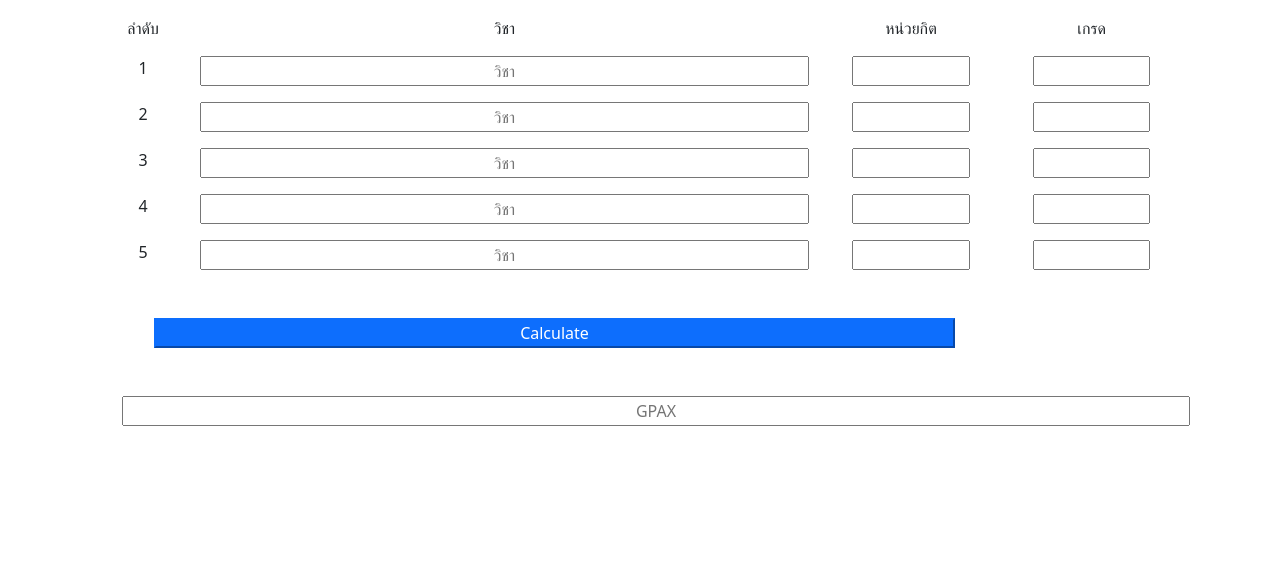
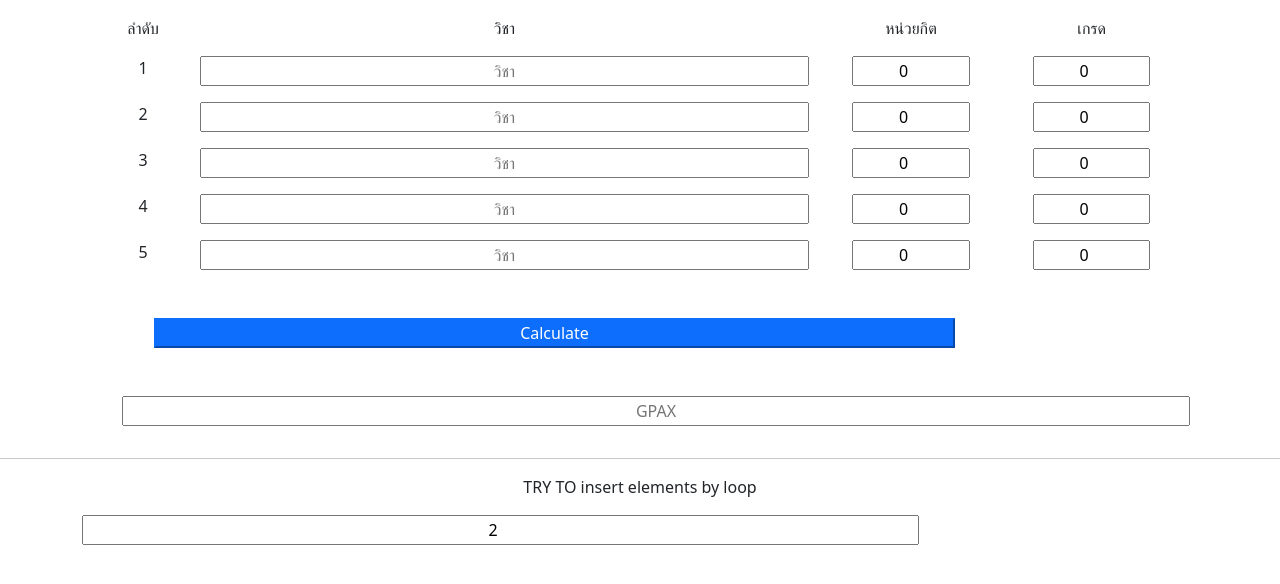
Before and after one commit to Charonyx/calculateGrade, a plain HTML site: page index.html in a window 1280 px wide. Drawn offline with nearby package versions, Linux system fonts and the light colour scheme.

Commit message:
try to insert element by using loop

```diff
--- a/index.html
+++ b/index.html
@@ -36,10 +36,10 @@
                     <input type="text" class="w-100 text-center" id="subject1" placeholder="วิชา" />
                 </div>
                 <div class="col-2">
-                    <input type="number" class="w-75" id="unit1" name="unit" />
+                    <input type="number" class="w-75 text-center" id="unit1" name="unit" value="0" step="1" />
                 </div>
                 <div class="col-2">
-                    <input type="number" class="w-75" id="grade1" name="grade" />
+                    <input type="number" class="w-75 text-center" id="grade1" name="grade" value="0" step="0.01" />
                 </div>
             </div>
             <div class="row m-3 ">
@@ -50,10 +50,10 @@
                     <input type="text" class="w-100 text-center" id="subject2" placeholder="วิชา"/>
                 </div>
                 <div class="col-2">
-                    <input type="number" class="w-75" id="unit2" name="unit" />
+                    <input type="number" class="w-75 text-center" id="unit2" name="unit" value="0" step="1" />
                 </div>
                 <div class="col-2">
-                    <input type="number" class="w-75" id="grade2" name="grade" />
+                    <input type="number" class="w-75 text-center" id="grade2" name="grade" value="0" step="0.01" />
                 </div>
             </div>
             <div class="row m-3 ">
@@ -64,10 +64,10 @@
                     <input type="text" class="w-100 text-center" id="subject3" placeholder="วิชา"/>
                 </div>
                 <div class="col-2">
-                    <input type="number" class="w-75" id="unit3" name="unit" />
+                    <input type="number" class="w-75 text-center" id="unit3" name="unit" value="0" step="1" />
                 </div>
                 <div class="col-2">
-                    <input type="number" class="w-75" id="grade3" name="grade" />
+                    <input type="number" class="w-75 text-center" id="grade3" name="grade" value="0" step="0.01" />
                 </div>
             </div>
             <div class="row m-3 ">
@@ -78,10 +78,10 @@
                     <input type="text" class="w-100 text-center"id="subject4" placeholder="วิชา"/>
                 </div>
                 <div class="col-2">
-                    <input type="number" class="w-75" id="unit4" name="unit" />
+                    <input type="number" class="w-75 text-center" id="unit4" name="unit" value="0" step="1" />
                 </div>
                 <div class="col-2">
-                    <input type="number" class="w-75" id="grade4" name="grade" />
+                    <input type="number" class="w-75 text-center" id="grade4" name="grade" value="0" step="0.01" />
                 </div>
             </div>
             <div class="row m-3 ">
@@ -92,21 +92,29 @@
                     <input type="text" class="w-100 text-center" id="subject5" placeholder="วิชา"/>
                 </div>
                 <div class="col-2">
-                    <input type="number" class="w-75" id="unit5" name="unit" />
+                    <input type="number" class="w-75 text-center" id="unit5" name="unit" value="0" step="1" />
                 </div>
                 <div class="col-2">
-                    <input type="number" class="w-75" id="grade5" name="grade" />
+                    <input type="number" class="w-75 text-center" id="grade5" name="grade" value="0" step="0.01" />
                 </div>
             </div>
             <div class="container-fluid row m-5 text-center">
                 <input type="submit" class="btn-primary w-75" id="btn" value="Calculate" />
             </div>
         </form>
-            <div class="container-fluid row m-3 text-center">
-                <input type="text" class="w-100 text-center" id="result" name="result" placeholder="GPAX" />
-                <p id="result2"></p>
-            </div>
+        <div class="container-fluid row m-3 text-center">
+            <input type="text" class="w-100 text-center" id="result" name="result" placeholder="GPAX" />
+            <p id="result2"></p>
         </div>
-        <script src="js/app.js" type="text/javascript"></script>
+    </div>
+    <hr>
+    <p class="text-center">TRY TO insert elements by loop</p>
+    <div class="container ">
+        <input type="number" class="w-75 text-center" id="numSubject" oninput="javascript:createInput()" value="2" step="1" />
+    </div>
+    <div class="container" id="insertInput" name="insertInput" >
+
+    </div>
+    <script src="js/app.js" type="text/javascript"></script>
 </body>
 </html>
--- a/js/app.js
+++ b/js/app.js
@@ -1,15 +1,20 @@
-// alert("test");
+function createInput() {
+    var numSubject = document.getElementById('numSubject').value;
+    for (var i = 0; i < numSubject; i++) {
+        document.getElementById('insertInput').innerHTML = "eiei" + i;
+        // document.getElementsByName('insertInput').
 
-// version mannual
+        console.log(i);
+    }
+}
+
 function calGrade() {
-    // var unitAll = document.getElementsByName('unit').values;
-    // console.log(unitAll);
-    var unit1 = (document.getElementById('unit1').value) * (document.getElementById('grade1').value);
-    var unit2 = (document.getElementById('unit2').value) * (document.getElementById('grade2').value);
-    var unit3 = (document.getElementById('unit3').value) * (document.getElementById('grade3').value);
-    var unit4 = (document.getElementById('unit4').value) * (document.getElementById('grade4').value);
-    var unit5 = (document.getElementById('unit5').value) * (document.getElementById('grade5').value);
-    alert(unit1);
+    // var unit1 = (document.getElementById('unit1').value) * (document.getElementById('grade1').value);
+    // var unit2 = (document.getElementById('unit2').value) * (document.getElementById('grade2').value);
+    // var unit3 = (document.getElementById('unit3').value) * (document.getElementById('grade3').value);
+    // var unit4 = (document.getElementById('unit4').value) * (document.getElementById('grade4').value);
+    // var unit5 = (document.getElementById('unit5').value) * (document.getElementById('grade5').value);
+    // alert(unit1);
 
     var GPAX    = 0;    //เกรดเฉลี่ย
     var GPA     = 0;    //เกรดแต่ละวิชา
@@ -25,11 +30,12 @@ function calGrade() {
             console.log('unit: ' + unit[i].value);
             console.log('unitAll: ' + unitAll);
             console.log('------\n');
-            // console.log(GPA + '\n');
         }
     }
     GPAX = GPA / unitAll;
     console.log('GPAX: ' + GPAX);
     document.getElementById('result').value = GPAX;
-    document.getElementById('result2').innerHTML = GPAX;
+    // document.getElementById('result2').innerHTML = GPAX;
+
+    //ui    -> navbar div container position color
 }
```
